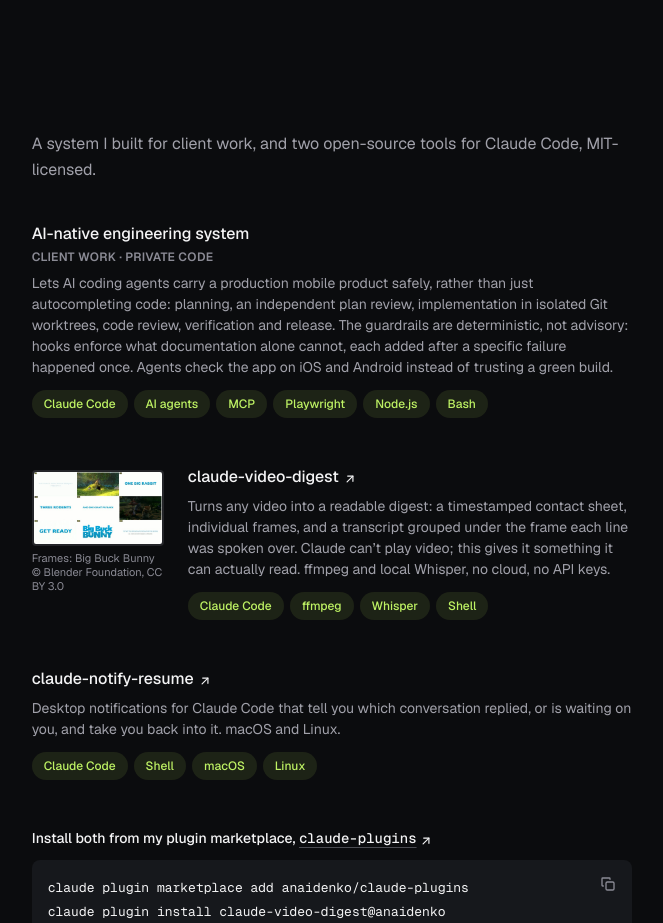
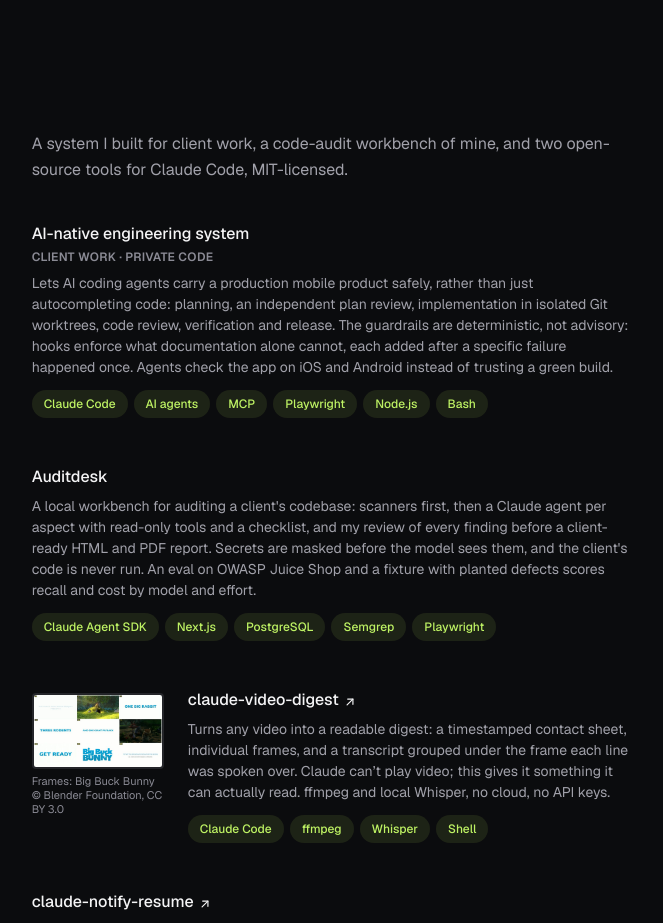
Before and after one commit to anaidenko/naidenko.dev, a Next.js app: page / in a window 1280 px wide. Shown: the part 2505-3428 px from the top of the page, without its empty margins (568-1231 px from the left). Built offline with nearby package versions, Linux system fonts and the light colour scheme; no server answers; a web font is replaced by a local one.

Commit message:
feat(content): Auditdesk under Projects and in llms.txt, linking the code-audit page

```diff
--- a/src/components/Projects.tsx
+++ b/src/components/Projects.tsx
@@ -1,4 +1,5 @@
 import Image from "next/image";
+import Link from "next/link";
 
 import { type Project, installCommands, marketplace, projects, projectsIntro } from "@/content/projects";
 import { ui } from "@/content/ui";
@@ -10,6 +11,23 @@ import { Section } from "./Section";
 
 function ProjectTitle({ project }: { project: Project }) {
     if (!project.url) return <h3 className="leading-snug font-medium text-ink-strong">{project.name}</h3>;
+    if (project.url.startsWith("/"))
+        return (
+            <h3 className="leading-snug text-ink-strong">
+                <Link
+                    href={project.url}
+                    data-track="project_click"
+                    data-track-project={project.name}
+                    className="font-medium hover:text-accent focus-visible:text-accent"
+                >
+                    <span
+                        aria-hidden="true"
+                        className="absolute -inset-x-4 -inset-y-3 hidden rounded lg:-inset-x-6 lg:-inset-y-4 lg:block"
+                    />
+                    {project.name}
+                </Link>
+            </h3>
+        );
     return (
         <h3 className="leading-snug text-ink-strong">
             <a
--- a/src/content/projects.ts
+++ b/src/content/projects.ts
@@ -17,7 +17,8 @@ export interface Project {
 /**
  * The engineering system: condensed from the Toptal portfolio project of the same name (public page
  * saved 2026-09-16), names no client. The plugins: from their READMEs and GitHub descriptions, read
- * 2026-09-24; both are MIT.
+ * 2026-09-24; both are MIT. Auditdesk: paste-sheet 12 § 3, checked against its README at 773ac76; its
+ * repository is private, so the entry links the audit page.
  */
 export const projects: readonly Project[] = [
     {
@@ -26,6 +27,13 @@ export const projects: readonly Project[] = [
         description:
             "Lets AI coding agents carry a production mobile product safely, rather than just autocompleting code: planning, an independent plan review, implementation in isolated Git worktrees, code review, verification and release. The guardrails are deterministic, not advisory: hooks enforce what documentation alone cannot, each added after a specific failure happened once. Agents check the app on iOS and Android instead of trusting a green build.",
         chips: ["Claude Code", "AI agents", "MCP", "Playwright", "Node.js", "Bash"]
+    },
+    {
+        name: "Auditdesk",
+        url: "/audit",
+        description:
+            "A local workbench for auditing a client's codebase: scanners first, then a Claude agent per aspect with read-only tools and a checklist, and my review of every finding before a client-ready HTML and PDF report. Secrets are masked before the model sees them, and the client's code is never run. An eval on OWASP Juice Shop and a fixture with planted defects scores recall and cost by model and effort.",
+        chips: ["Claude Agent SDK", "Next.js", "PostgreSQL", "Semgrep", "Playwright"]
     },
     {
         name: "claude-video-digest",
@@ -56,7 +64,8 @@ export const installCommands: readonly string[] = [
     "claude plugin install claude-notify-resume@anaidenko"
 ];
 
-export const projectsIntro = "A system I built for client work, and two open-source tools for Claude Code, MIT-licensed.";
+export const projectsIntro =
+    "A system I built for client work, a code-audit workbench of mine, and two open-source tools for Claude Code, MIT-licensed.";
 
 export const marketplace = {
     lead: "Install both from my plugin marketplace,",
--- a/src/lib/markdown.ts
+++ b/src/lib/markdown.ts
@@ -58,7 +58,7 @@ export function pageMarkdown(): string {
         projectsIntro,
         "",
         ...projects.flatMap(project => [
-            `### ${project.url ? link(project.name, project.url) : project.name}`,
+            `### ${project.url ? link(project.name, project.url.startsWith("/") ? `${site.url}${project.url}` : project.url) : project.name}`,
             "",
             ...(project.note ? [`${project.note}.`, ""] : []),
             project.description,
@@ -99,6 +99,7 @@ export function llmsTxt(): string {
         "",
         `- ${link("The whole page in Markdown", `${site.url}/index.md`)}: about, experience, client reviews, projects, services and contact`,
         `- ${link("Privacy note", `${site.url}/privacy`)}: what the contact form and the visit counters collect`,
+        `- ${link("Code audits", `${site.url}/audit`)}: how I audit a codebase, what happens to the code, and how to order one`,
         "",
         "## Profiles",
         "",
```
Also changed, not shown: 2 other files (tests, documents, lock files or other folders).
